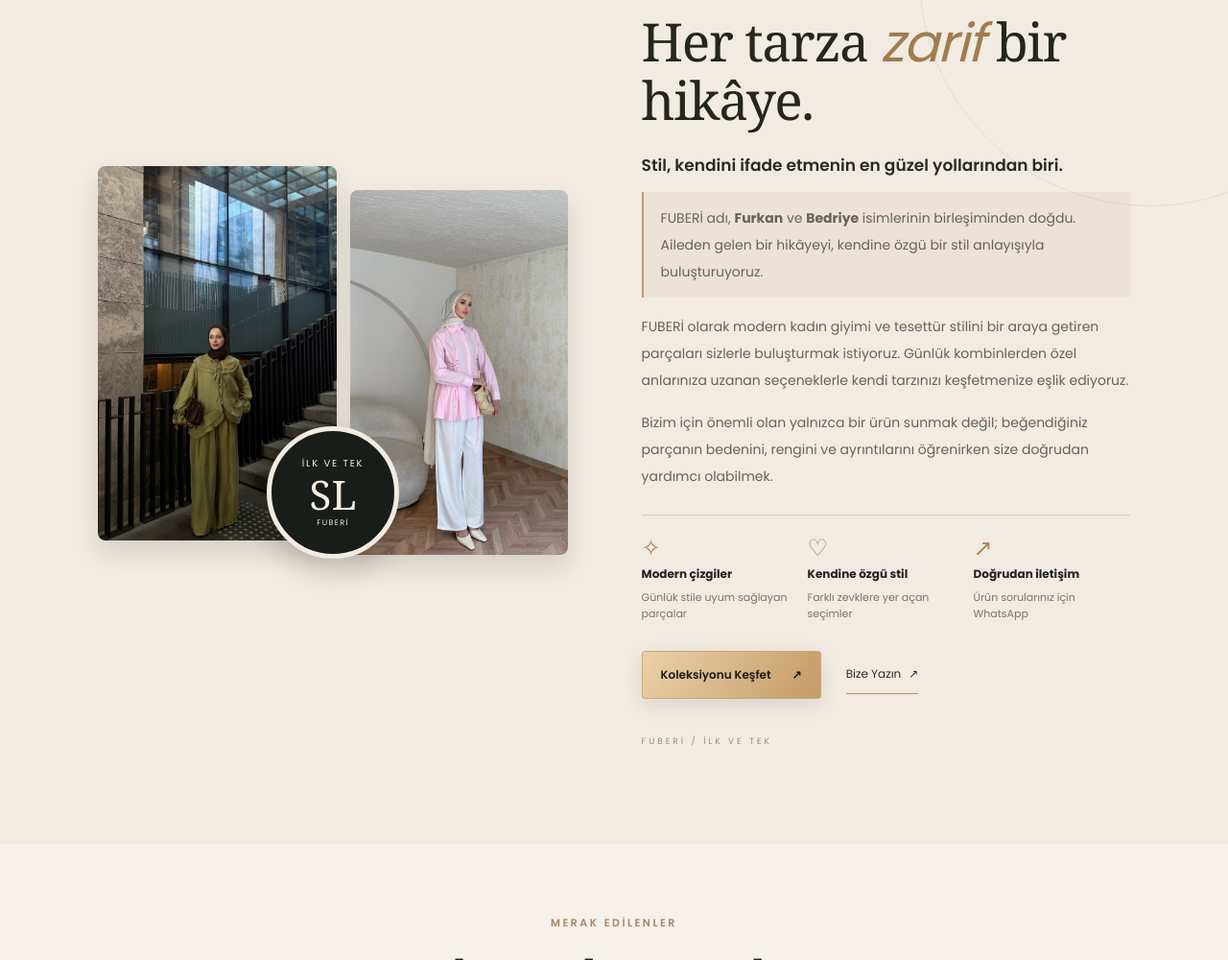
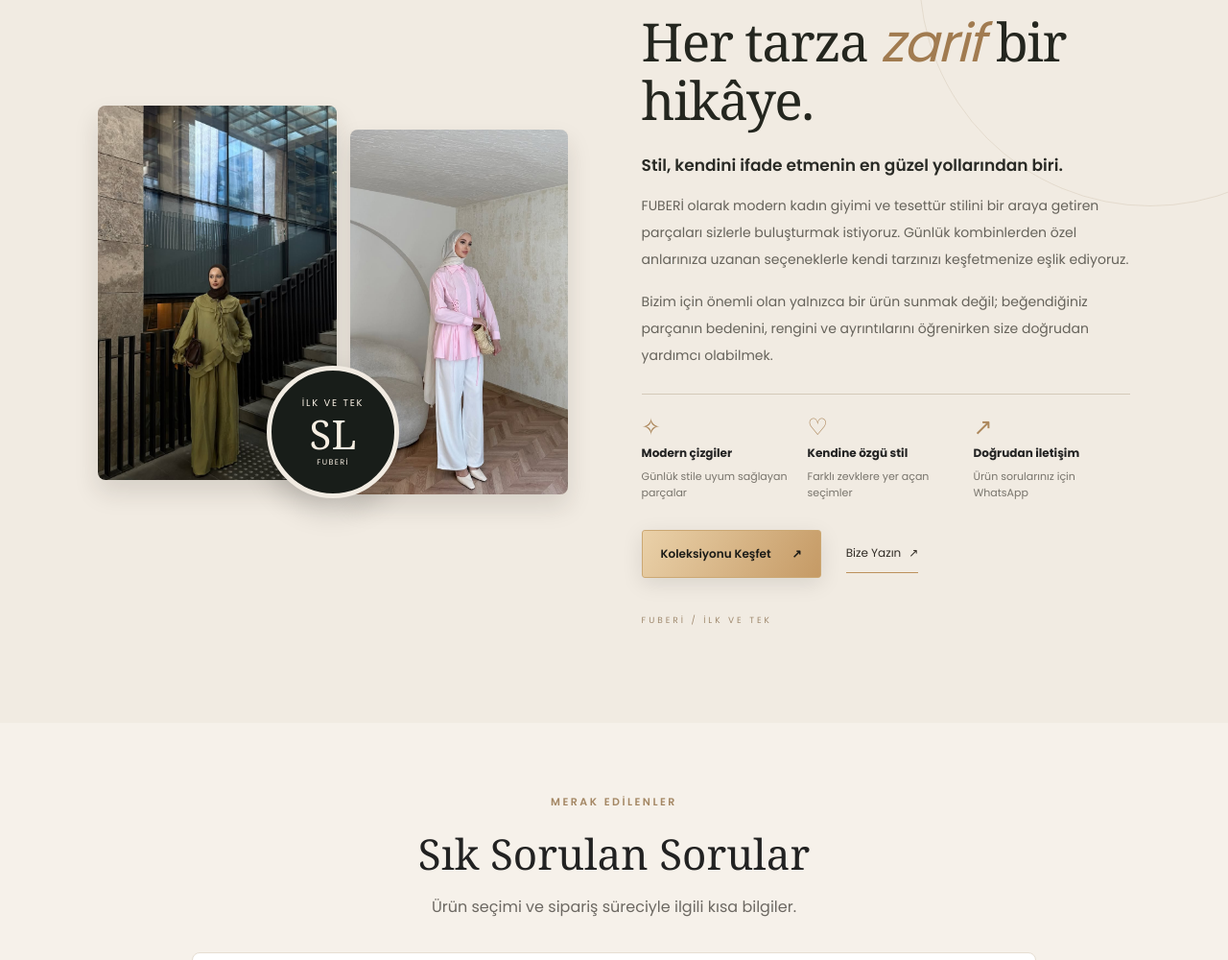
Before and after one commit to saltaslineofficial/saltasline, a plain HTML site: page index.html in a window 1280 px wide. Shown: the part 4242-5242 px from the top of the page at 96% size. Drawn offline with Linux system fonts and the light colour scheme.

Commit message:
Hakkımızda bölümünden aile isimleri ve marka ismi kökeni anlatımını kaldır

```diff
--- a/index.html
+++ b/index.html
@@ -68,19 +68,6 @@
   font-weight:500;
   letter-spacing:4px;
   line-height:1;
-}
-.about-origin{
-  background:rgba(193,151,99,.095);
-  border-left:2px solid #c19a6a;
-  padding:13px 18px;
-  color:#5b544b;
-  font-size:13px;
-  line-height:1.85;
-  margin:7px 0 12px;
-}
-html[data-theme="dark"] .about-origin{
-  background:rgba(205,164,113,.11);
-  color:#dad3c6;
 }
 @media(max-width:700px){.logo h2{font-size:26px;letter-spacing:3px}}
 
@@ -1049,7 +1036,6 @@
       <span class="about-overline">BİZİ TANIYIN · FUBERİ</span>
       <h2 id="aboutTitle">Her tarza <em>zarif</em> bir hikâye.</h2>
       <p class="about-lead">Stil, kendini ifade etmenin en güzel yollarından biri.</p>
-      <p class="about-origin">FUBERİ adı, <strong>Furkan</strong> ve <strong>Bedriye</strong> isimlerinin birleşiminden doğdu. Aileden gelen bir hikâyeyi, kendine özgü bir stil anlayışıyla buluşturuyoruz.</p>
       <p>FUBERİ olarak modern kadın giyimi ve tesettür stilini bir araya getiren parçaları sizlerle buluşturmak istiyoruz. Günlük kombinlerden özel anlarınıza uzanan seçeneklerle kendi tarzınızı keşfetmenize eşlik ediyoruz.</p>
       <p>Bizim için önemli olan yalnızca bir ürün sunmak değil; beğendiğiniz parçanın bedenini, rengini ve ayrıntılarını öğrenirken size doğrudan yardımcı olabilmek.</p>
       <div class="about-values">
```
